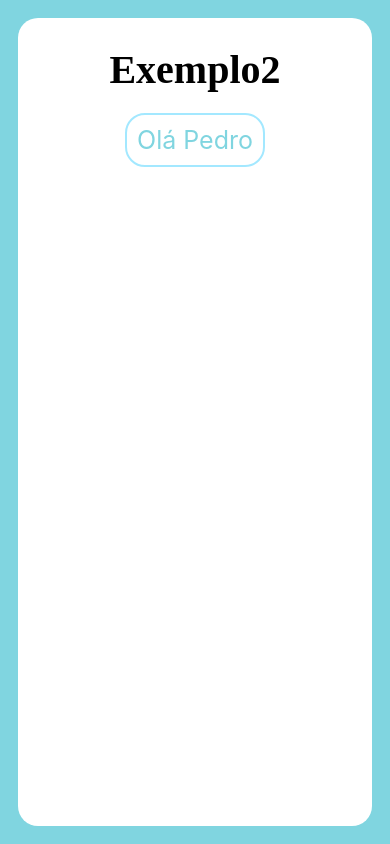
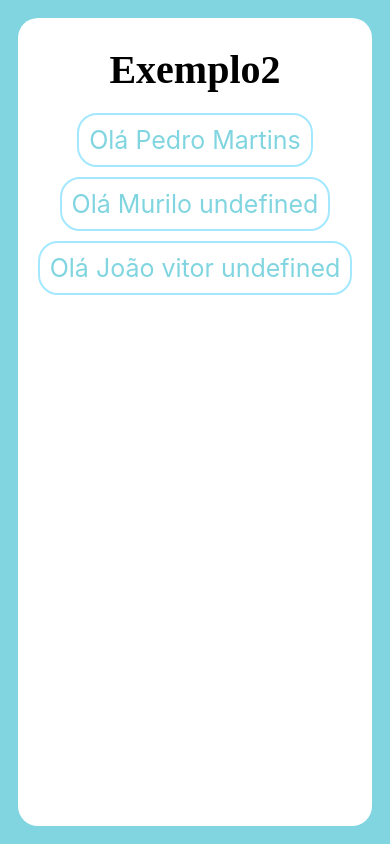
Before and after one commit to Pedrox23/aula_expo_0, a React Native app: screen / in a window 390 px wide. Built offline with nearby package versions, Linux system fonts and the light colour scheme.

Commit message:
Aula 16-04

```diff
--- a/components/exemplo_2/index.js
+++ b/components/exemplo_2/index.js
@@ -8,7 +8,10 @@ function Exemplo2() {
         <View  style={styles.container}>
             <Text style={styles.titulo}>Exemplo2</Text>
 
-            <Mensagem />
+            <Mensagem nome='Pedro'  sobrenome='Martins' />
+            <Mensagem nome='Murilo' idade={16}/>
+            <Mensagem nome='João vitor' />
+
 
 
 
--- a/components/exemplo_2/mensagem/index.js
+++ b/components/exemplo_2/mensagem/index.js
@@ -2,11 +2,11 @@ import { View, Text} from 'react-native';
 
 import styles from './styles';
 
-export default function Mensagem () {
+export default function Mensagem ({nome, sobrenome}) {
     return(
 
         <View style={styles.viewmensagem}>
-            <Text style={styles.mensagem}>Olá Pedro</Text>
+            <Text style={styles.mensagem}>{`Olá ${nome} ${sobrenome}`}</Text>
         </View>
 
     );
--- a/components/exemplo_2/mensagem/styles.js
+++ b/components/exemplo_2/mensagem/styles.js
@@ -11,6 +11,7 @@ const styles = StyleSheet.create({
         borderWidth: 2,
         borderColor: '#a3e8ff',
         borderRadius: 20,
+        marginBottom: 10,
 
 
     },
```
